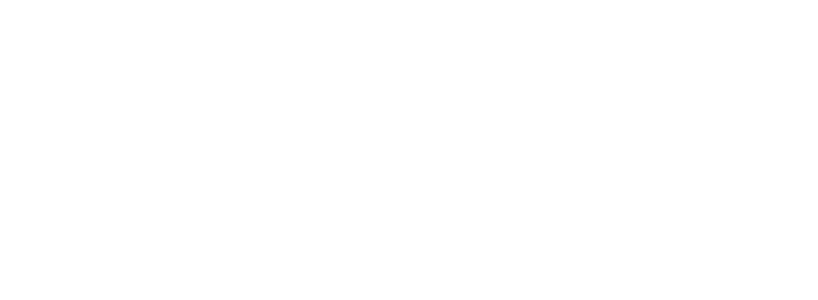
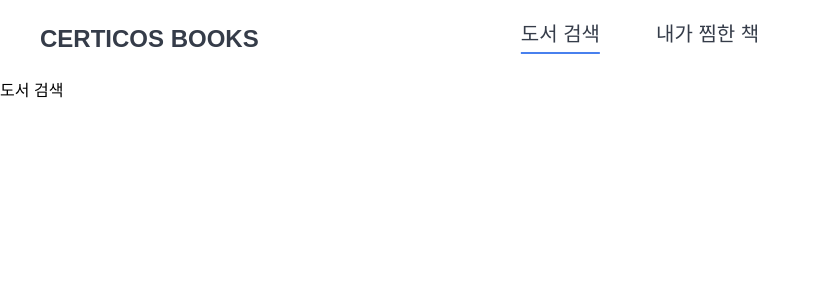
Before and after one commit to jodheeee/cdri-books-jodaehee, a React (Vite) app: page /search in a window 1280 px wide. Shown: the top 300 px of the page, without its empty margins (0-818 px from the left). Built offline with nearby package versions, Linux system fonts and the light colour scheme.

Commit message:
feat: 레이아웃 및 라우터 구성

```diff
--- a/package.json
+++ b/package.json
@@ -13,6 +13,7 @@
     "@tailwindcss/vite": "^4.2.2",
     "react": "^19.2.4",
     "react-dom": "^19.2.4",
+    "react-router-dom": "^7.13.2",
     "tailwindcss": "^4.2.2"
   },
   "devDependencies": {
--- a/src/App.tsx
+++ b/src/App.tsx
@@ -1,7 +1,21 @@
 import "./App.css";
+import { BrowserRouter, Routes, Route, Navigate } from "react-router-dom";
+import Layout from "./layout/Layout";
+import SearchPage from "./pages/search";
+import WishlistPage from "./pages/wishlist";
 
 function App() {
-  return <></>;
+  return (
+    <BrowserRouter>
+      <Routes>
+        <Route element={<Layout />}>
+          <Route path="/search" element={<SearchPage />} />
+          <Route path="/wishlist" element={<WishlistPage />} />
+          <Route path="*" element={<Navigate to="/search" replace />} />
+        </Route>
+      </Routes>
+    </BrowserRouter>
+  );
 }
 
 export default App;
--- /dev/null
+++ b/src/layout/Header.tsx
@@ -0,0 +1,31 @@
+import { NavLink } from "react-router-dom";
+
+const MENUS = [
+  { to: "/search", label: "도서 검색" },
+  { to: "/wishlist", label: "내가 찜한 책" },
+];
+
+export default function Header() {
+  return (
+    <header className="bg-white">
+      <div className="relative flex items-center py-6.75 px-10">
+        <h1 className="font-title1 text-text-primary">CERTICOS BOOKS</h1>
+        <nav className="absolute left-1/2 -translate-x-1/2 flex gap-14">
+          {MENUS.map(({ to, label }) => (
+            <NavLink
+              key={to}
+              to={to}
+              className={({ isActive }) =>
+                `font-body1 text-text-primary pb-2 ${
+                  isActive ? "border-b-2 border-primary" : ""
+                }`
+              }
+            >
+              {label}
+            </NavLink>
+          ))}
+        </nav>
+      </div>
+    </header>
+  );
+}
--- /dev/null
+++ b/src/layout/Layout.tsx
@@ -0,0 +1,13 @@
+import { Outlet } from "react-router-dom";
+import Header from "./Header";
+
+export default function Layout() {
+  return (
+    <div className="min-w-270">
+      <Header />
+      <main>
+        <Outlet />
+      </main>
+    </div>
+  );
+}
--- /dev/null
+++ b/src/pages/search/index.tsx
@@ -0,0 +1,3 @@
+export default function SearchPage() {
+  return <div>도서 검색</div>;
+}
--- /dev/null
+++ b/src/pages/wishlist/index.tsx
@@ -0,0 +1,3 @@
+export default function WishlistPage() {
+  return <div>내가 찜한 책</div>;
+}
```
Also changed, not shown: 1 other file (tests, documents, lock files or other folders).
